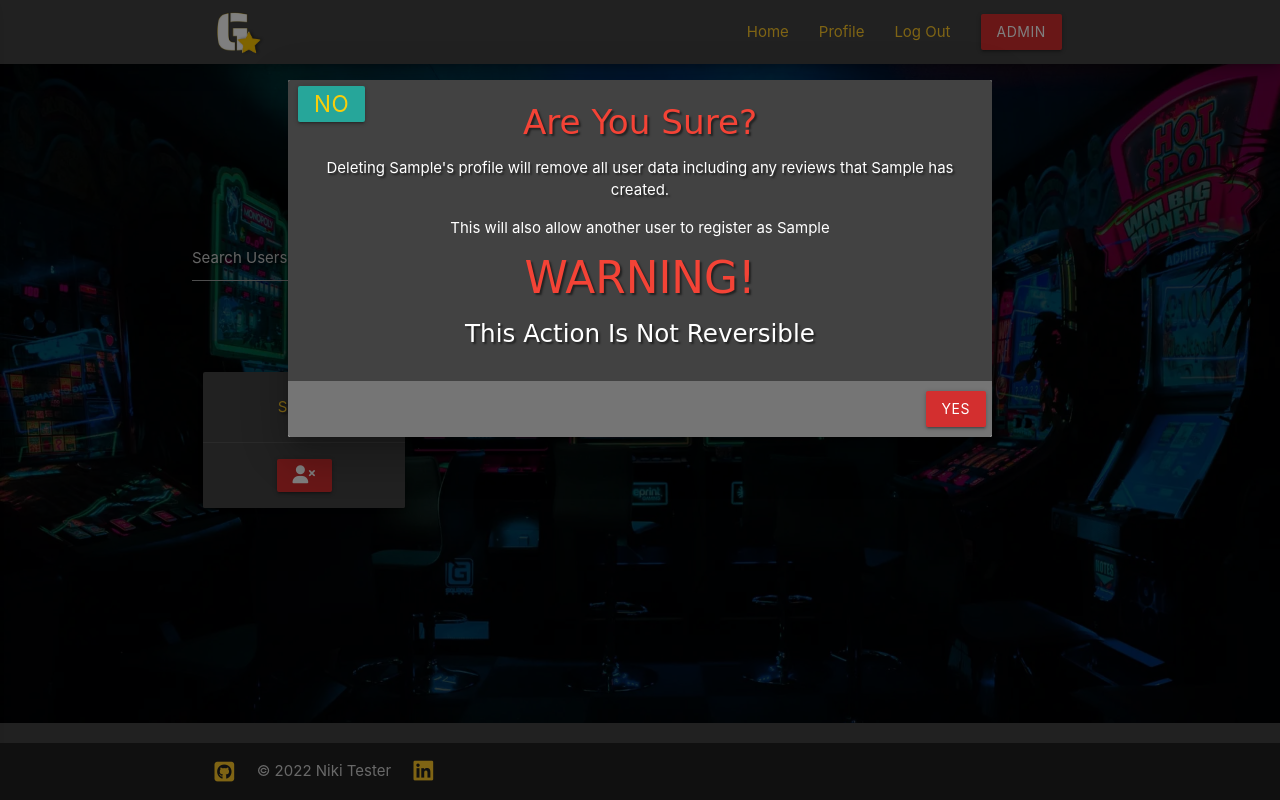
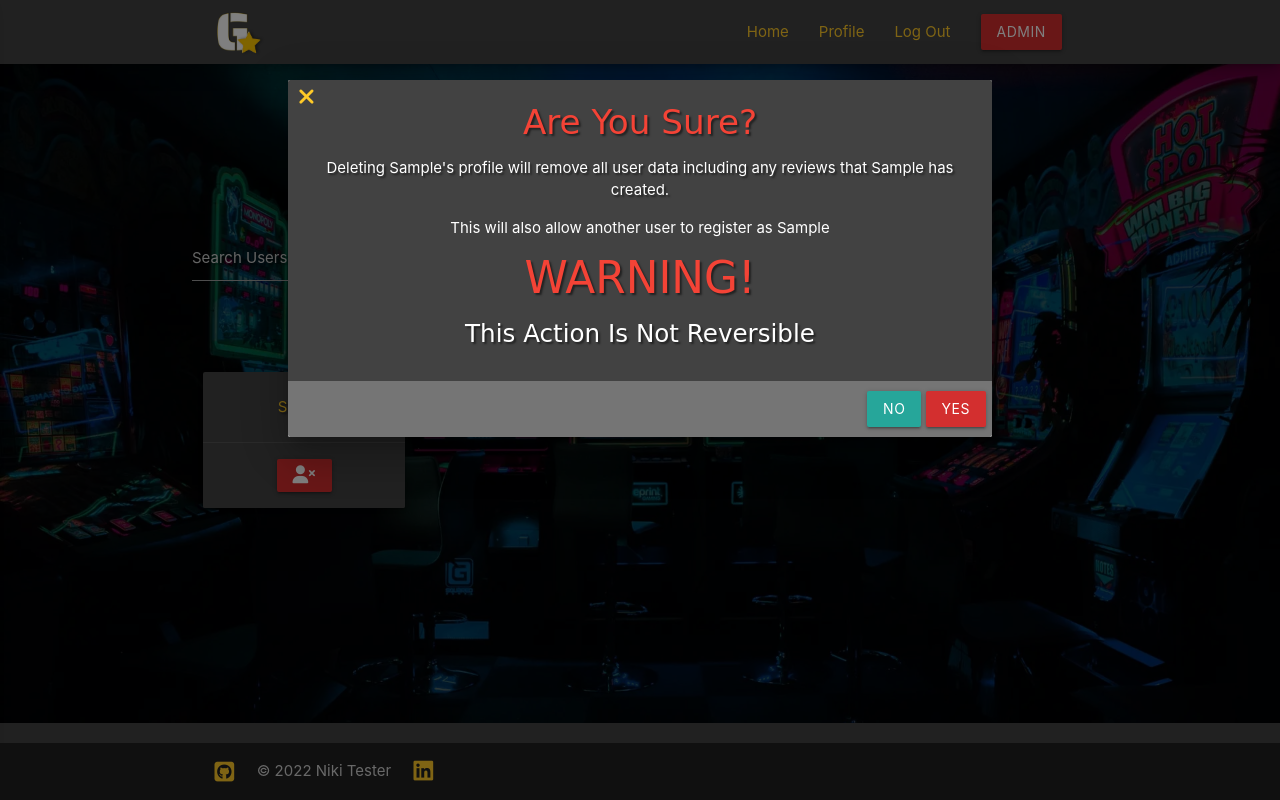
Before and after one commit to Niki-Tester/gamestar, a Flask app: page /user_manager in a window 1280 px wide, after a click that opens the changed part. Run offline with Flask 2, Linux system fonts and the light colour scheme; the visitor is signed in with stand-in values (Sample User, id 1); data comes from the database, SQL or seed files in the repository; parts of the project's set-up code (start-up, migrations or seed data) failed here and were passed over; some libraries are stand-ins or nearby versions; some web fonts are replaced.

Commit message:
feat: additional close button on modals

```diff
--- a/gamestar/static/css/style.css
+++ b/gamestar/static/css/style.css
@@ -366,7 +366,7 @@
     width: 60%;
 }
 
-.modal .modal-close {
+.modal .modal-close-top {
     position: absolute;
     top: 0px;
     left: 10px;
--- a/gamestar/templates/game.html
+++ b/gamestar/templates/game.html
@@ -70,7 +70,7 @@
         <div id="review{{review.id}}" class="modal white-text grey darken-1">
             <div class="modal-content grey darken-3 white-text">
                 <!-- Modal Close Button-->
-                <a href="#" class="modal-close"><i class="fa-solid fa-xmark amber-text text-lighten-1"></i></a>
+                <a href="#" class="modal-close modal-close-top"><i class="fa-solid fa-xmark amber-text text-lighten-1"></i></a>
                 <!-- Review Header -->
                 <div class="row">
                     <div class="col s12">
@@ -140,7 +140,7 @@
             <div id="confirm{{review.id}}" class="modal center-align">
                 <div class="modal-content grey darken-3 white-text">
                     <!-- Modal Close Button-->
-                    <a href="#" class="modal-close"><i class="fa-solid fa-xmark amber-text text-lighten-1"></i></a>
+                    <a href="#" class="modal-close modal-close-top"><i class="fa-solid fa-xmark amber-text text-lighten-1"></i></a>
                     <h4 class="red-text text-shadow">Are You Sure?</h4>
                     <h3 class="red-text text-shadow">WARNING!</h3>
                     <h5 class="white-text text-shadow">This Action Is Not Reversible</h5>
--- a/gamestar/templates/manage.html
+++ b/gamestar/templates/manage.html
@@ -51,7 +51,7 @@
                     <div id="modal{{user_review.review.id}}" class="modal modal-fixed-footer grey darken-4 amber-text lighten-1">
                         <div class="modal-content">
                             <!-- Modal Close Button-->
-                            <a href="#" class="modal-close"><i class="fa-solid fa-xmark amber-text text-lighten-1"></i></a>
+                            <a href="#" class="modal-close modal-close-top"><i class="fa-solid fa-xmark amber-text text-lighten-1"></i></a>
                             <!-- Game Name -->
                             <h5>{{user_review.game.name}}</h5>
                             <br>
@@ -86,7 +86,7 @@
                     <div id="confirm-{{user_review.review.id}}" class="modal center-align">
                         <div class="modal-content grey darken-3 white-text">
                             <!-- Modal Close Button-->
-                            <a href="#" class="modal-close"><i class="fa-solid fa-xmark amber-text text-lighten-1"></i></a>
+                            <a href="#" class="modal-close modal-close-top"><i class="fa-solid fa-xmark amber-text text-lighten-1"></i></a>
                             <h4 class="red-text text-shadow">Are You Sure?</h4>
                             <h4 class="red-text text-shadow">WARNING!</h4>
                             <h5 class="white-text text-shadow">This Action Is Not Reversible</h5>
--- a/gamestar/templates/profile.html
+++ b/gamestar/templates/profile.html
@@ -44,7 +44,7 @@
         <div id="confirm-{{user}}" class="modal center-align">
             <div class="modal-content grey darken-3 white-text">
                 <!-- Modal Close Button-->
-                <a href="#" class="modal-close"><i class="fa-solid fa-xmark amber-text text-lighten-1"></i></a>
+                <a href="#" class="modal-close modal-close-top"><i class="fa-solid fa-xmark amber-text text-lighten-1"></i></a>
                 <h4 class="red-text text-shadow">Are You Sure?</h4>
                 <p class="white-text text-shadow">Deleting your profile will remove all user data including any reviews that you have created.</p>
                 <p>This will also allow another user to register as {{user|capitalize}}</p>
--- a/gamestar/templates/review_manager.html
+++ b/gamestar/templates/review_manager.html
@@ -31,7 +31,7 @@
                         <div id="modal-{{review.id}}" class="modal modal-fixed-footer grey darken-4 amber-text lighten-1">
                             <div class="modal-content">
                                 <!-- Modal Close Button-->
-                                <a href="#" class="modal-close"><i class="fa-solid fa-xmark amber-text text-lighten-1"></i></a>
+                                <a href="#" class="modal-close modal-close-top"><i class="fa-solid fa-xmark amber-text text-lighten-1"></i></a>
                                 <!-- Game Name -->
                                 <h5>{{review.game.name}}</h5>
                                 <br>
@@ -65,7 +65,7 @@
                         <!-- Modal Confirm Delete Structure -->
                         <div id="confirm-{{review.id}}" class="modal center-align">
                             <!-- Modal Close Button-->
-                            <a href="#" class="modal-close"><i class="fa-solid fa-xmark amber-text text-lighten-1"></i></a>
+                            <a href="#" class="modal-close modal-close-top"><i class="fa-solid fa-xmark amber-text text-lighten-1"></i></a>
                             <div class="modal-content grey darken-3 white-text">
                                 <h4 class="red-text text-shadow">Are You Sure?</h4>
                                 <h3 class="red-text text-shadow">WARNING!</h3>
--- a/gamestar/templates/user_manager.html
+++ b/gamestar/templates/user_manager.html
@@ -38,7 +38,7 @@
             <div id="confirm-{{user.username}}" class="modal center-align">
                 <div class="modal-content grey darken-3 white-text">
                     <!-- Modal Close Button-->
-                    <a href="#" class="modal-close"><i class="fa-solid fa-xmark amber-text text-lighten-1"></i></a>
+                    <a href="#" class="modal-close modal-close-top"><i class="fa-solid fa-xmark amber-text text-lighten-1"></i></a>
                     <h4 class="red-text text-shadow">Are You Sure?</h4>
                     <p class="white-text text-shadow">Deleting {{user.username|capitalize}}'s profile will remove all user data including any reviews that {{user.username|capitalize}} has created.</p>
                     <p>This will also allow another user to register as {{user.username|capitalize}}</p>
--- a/gamestar/templates/user_reviews.html
+++ b/gamestar/templates/user_reviews.html
@@ -41,7 +41,7 @@
                         <div id="modal-{{review.id}}" class="modal modal-fixed-footer grey darken-4 amber-text lighten-1">
                             <div class="modal-content">
                                 <!-- Modal Close Button-->
-                                <a href="#" class="modal-close"><i class="fa-solid fa-xmark amber-text text-lighten-1"></i></a>
+                                <a href="#" class="modal-close modal-close-top"><i class="fa-solid fa-xmark amber-text text-lighten-1"></i></a>
                                 <!-- Game Name -->
                                 <h5>{{review.game.name}}</h5>
                                 <br>
@@ -90,7 +90,7 @@
                         <!-- Modal Confirm Delete Structure -->
                             <div id="confirm-{{review.id}}" class="modal center-align">
                                 <!-- Modal Close Button-->
-                                <a href="#" class="modal-close"><i class="fa-solid fa-xmark amber-text text-lighten-1"></i></a>
+                                <a href="#" class="modal-close modal-close-top"><i class="fa-solid fa-xmark amber-text text-lighten-1"></i></a>
                                 <div class="modal-content grey darken-3 white-text">
                                     <h4 class="red-text text-shadow">Are You Sure?</h4>
                                     <h3 class="red-text text-shadow">WARNING!</h3>
```
